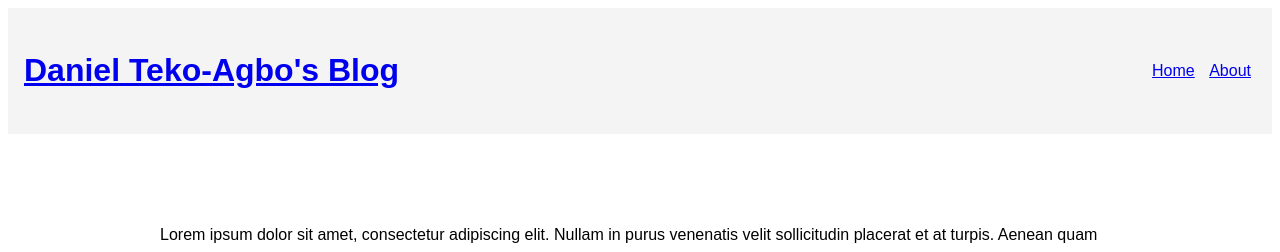
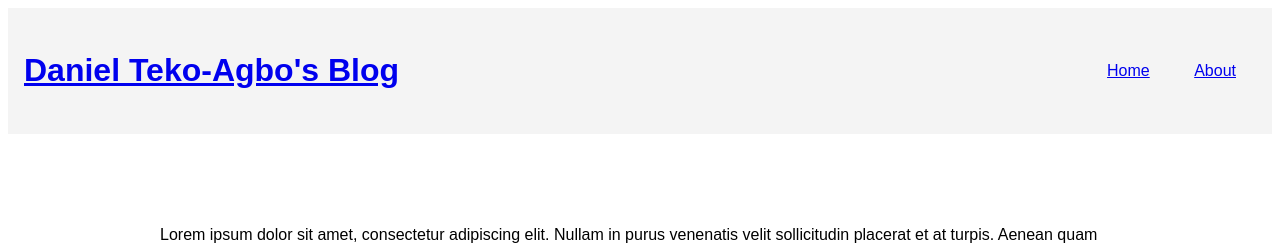
Before and after one commit to DanielTeko-Agbo/blog, a Jekyll site: the page built from index.md, in a window 1280 px wide. Shown: the top 252 px of the page. Built offline with Jekyll 4.4.1, drawn with Linux system fonts in a browser that asks for light colours.

Commit message:
Modified Styling

```diff
--- a/assets/css/style.css
+++ b/assets/css/style.css
@@ -21,7 +21,7 @@ header {
 }
 
 nav a {
-    padding: 0 5px;
+    padding: 0 20px;
 }
 
 footer {
```
